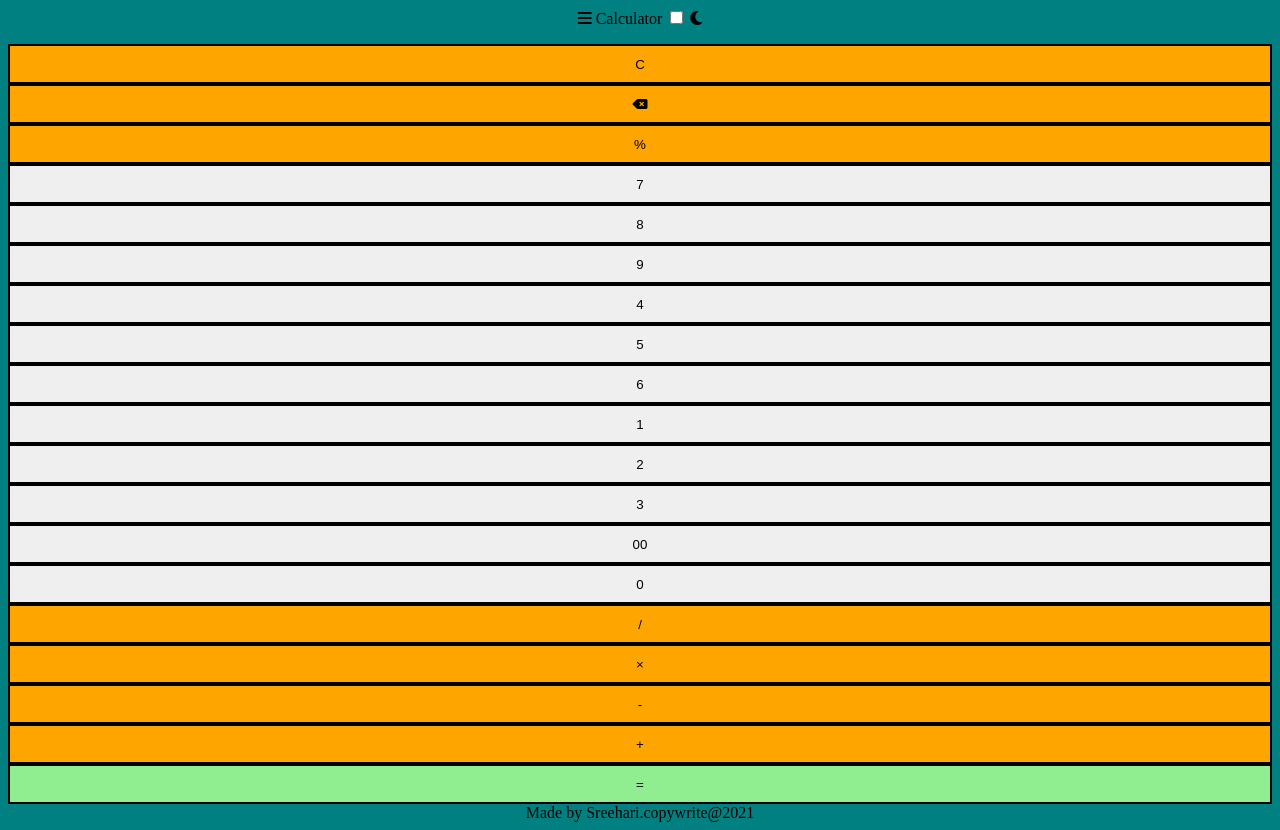
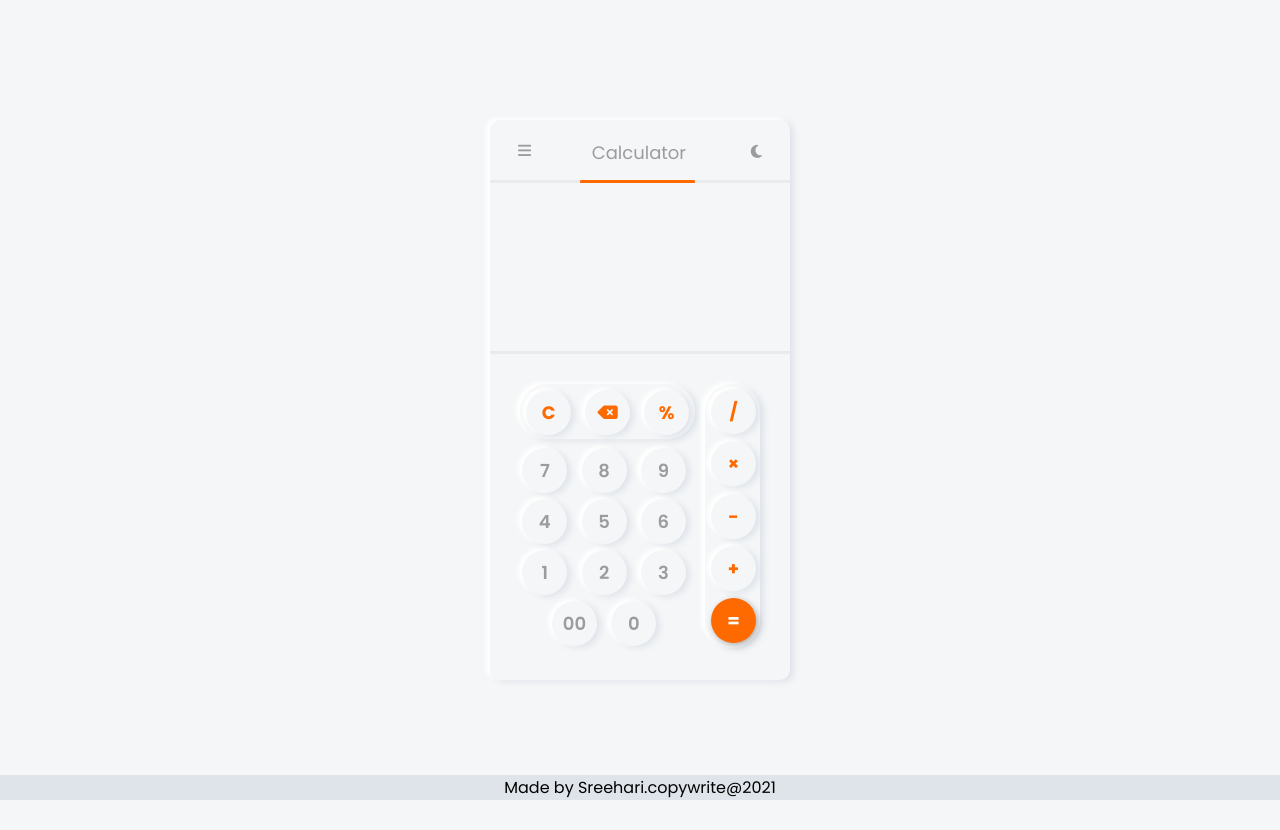
Before and after one commit to SreeHari-123/Calculator, a plain HTML site: page index.html in a window 1280 px wide. After the commit the page ends 800 px from the top, so only its background shows below. Drawn offline with Linux system fonts and the light colour scheme.

Commit message:
Update style.css

```diff
--- a/style.css
+++ b/style.css
@@ -1,89 +1,217 @@
-body{
-    text-align: center;
-    background-color: teal;
+@import url('https://fonts.googleapis.com/css2?family=Poppins:wght@300;400;500;600;700&display=swap');
+*{
+    margin:0;
+    padding:0;
+    font-family: 'Poppins', sans-serif;
 }
-h1{
-    text-align: center;
-    color: white;
-    margin-top: 50px;
+html {
+    --bg: #f5f6f7;
+    --color-text: #9c9c9c;
+    --color-orange: #ff6a00;
+    --color-shadow: -4px -2px 4px 0px #ffffff,
+                    4px 2px 6px 0px #DFE4EA;
+
+    --color-inset-shadow: inset -2px -2px 6px rgba(255,255,255,0.8),
+                        inset 2px 2px 6px rgba(0,0,0,0.1);
+
+    --color-equal-shadow: -2px -2px 6px rgb(3, 169, 244, 0.01),
+                        2px 2px 6px rgba(0,0,0,0.3);
+
+    --color-equal-inset-shadow: inset -2px -2px 6px rgba(255, 106, 0,0.5),
+                            inset 2px 2px 6px rgba(0,0,0,0.3);
 }
-.screen{
-    background-color: gray;
-    border: solid black 2px;
-    color: white;
-    font-size: medium;
-    width: 100%;
-    cursor: default;
-    padding: 10px;
-    margin: auto;
-    margin-bottom: 11px;
 
+html[data-theme='dark'] {
+    --bg: #131419;
+    --color-text: #fff;
+    --color-orange: #ff6a00;
+    --color-shadow: -3px -3px 10px rgba(255,255,255,0.05),
+                    3px 3px 15px rgba(0,0,0,0.5);
+
+    --color-inset-shadow: inset -2px -2px 6px rgba(255,255,255,0.01),
+                        inset 2px 2px 6px rgba(0,0,0,0.8);
+
+    --color-equal-shadow: -2px -2px 6px rgb(3, 169, 244, 0.01),
+                            2px 2px 6px rgba(0,0,0,0.8);
+
+    --color-equal-inset-shadow: inset -2px -2px 6px rgba(255, 106, 0,0.2),
+                                inset 2px 2px 6px rgba(0,0,0,0.5);
 }
-input[type="button"]:hover{
-    background-color: whitesmoke;
+
+
+button{
+    outline: none;
 }
-input[type="button"]:active{
-    background-color: orangered;
+body {
+    background-color: var(--bg);
+}
+.main{
+    width: 300px;
+    height: 560px;
+    position: absolute;
+    top: 50%;
+    left: 50%;
+    transform: translate(-50%,-50%);
+    border-radius: 10px;
+    background-color: var(--bg);
+    box-shadow: var(--color-shadow);
+    overflow: hidden;
+}
+
+.heading{
+    height: 60px;
+    display: flex;
+    justify-content: space-between;
+    align-items: center;
+    position: relative;
+    padding: 0 1.75rem;
+}
+.heading span{
+    color: var(--color-text);
+    font-size: 1.125rem;
+}
+.heading span:nth-child(1),
+.heading span:nth-child(3){
+    cursor: pointer;
+    font-size: 0.9375rem;
+}
+.heading span:nth-child(2){
+    margin-top: 5px;
+}
+.heading span:nth-child(2)::after{
+    width: 115px;
+    content: '';
+    position: absolute;
+    bottom: -5%;
+    border-bottom: 3px solid var(--color-orange);
+    z-index: 100;
+    left: 30%;
+    border-radius: 0.625rem;
+}
+#result{
+    height: 30%;
+    position: relative;
+    background-color: var(--bg);
+    border-top: 3px solid rgba(0,0,0,0.05);
+    border-bottom: 3px solid rgba(0,0,0,0.05);
+}
+#history-value{
+    position: absolute;
+    text-align: right;
+    bottom:30%;
+    right: 5%;
+    font-size: 2rem;
+    color: var(--color-text);
+}
+#output-value{
+    position: absolute;
+    text-align: right;
+    bottom:2%;
+    right: 5%;
+    font-size: 2rem;
+    color: var(--color-text);
+}
+#keyboard{
+    padding: 1.875rem 1.25rem;
+}
+.operator,
+.number{
+    width: 45px;
+    height: 45px;
+    border-radius: 50%;
+    border: none;
+    background-color: var(--bg);
+    font-weight: 900;
+    font-size: 1.125rem;
+    cursor: pointer;
+    box-shadow: var(--color-shadow);
+}
+.group{
+    width: 185px;
+    float: left;
+}
+.top-section{
+    height: auto;
+    position: relative;
+    display: flex;
+    justify-content: space-around;
+    padding:0.25rem 0.375rem;
+    border-radius: 1.875rem;
+    justify-content: space-between;
+    margin-left: 0.625rem;
+    background: var(--bg);
+    box-shadow: var(--color-shadow);
+}
+.top-section button{
+    margin-top: 0.125rem;
+}
+.middle-section{
+    height: auto;
+    position: relative;
+    display: flex;
+    justify-content: space-between;
+    flex-direction: column;
+    align-items: center;
+    padding: 0.25rem;
+    border-radius: 1.875rem;
+    margin-top: 0.125rem;
+    margin-left: 0.20rem;
+}
+.middle-section button{
+    margin: 0.1875rem 0.3125rem;
+    color: var(--color-text);
+    font-weight: 600;
+}
+.side-section{
+    float: left;
+    height: 254px;
+    position: relative;
+    display: flex;
+    flex-direction: column;
+    padding:0.3125rem  0.25rem;
+    border-radius: 1.875rem;
+    justify-content: space-between;
+    margin-left: 0.625rem;
+    background: var(--bg);
+    box-shadow: var(--color-shadow);
+}
+.side-section button{
+    margin-left: 0.125rem;
+}
+.equal{
+    background-color: var(--color-orange);
+    color: #fff !important;
+    box-shadow: var(--color-equal-shadow);
 }
 .operator{
-    background-color: orange;
-    padding: 5px;
-    color: black;
-    border:solid black 2px;
-    width: 100%;
-    height: 40px;
-    cursor: pointer;
+    color: var(--color-orange);
+}
 
+.operator:active,
+.number:active,
+.operator:hover,
+.number:hover{
+    box-shadow: var(--color-inset-shadow);
 }
-.number{
-    padding: 5px;
-    height: 40px;
-    color: black;
-    border : solid black 2px;
-    width: 100%;
+.equal:active,
+.equal:hover{
+    background: var(--color-orange);
+    box-shadow: var(--color-equal-inset-shadow);
+}
+
+.fas{
     cursor: pointer;
 }
-.decimal{
-    background-color:lightblue;
-    padding: 5px;
-    color: black;
-    border:solid black 2px;
+label input[type="checkbox"]{
+    -webkit-appearance: none;
+}
+label input[type="checkbox"]:checked ~ .fas{
+    color: var(--color-orange);
+}
+footer{
+    position: absolute;
+    bottom: 0;
+    text-align: center;
     width: 100%;
-    height: 40px;
-    cursor: pointer;
+    background-color: #DFE4EA;
 }
-.clear{
-    background-color:lightsalmon;
-    padding: 5px;
-    color: black;
-    border:solid black 2px;
-    width: 100%;
-    height: 40px;
-    margin:auto;
-    cursor: pointer;
-    margin-bottom: 10px;
-}
-.equal{
-    background-color: lightgreen;
-    padding: 5px;
-    color: black;
-    border:solid black 2px;
-    width: 100%;
-    height: 40px;
-    cursor: pointer;
-}
-.container{
-    background-color: white;
-    padding: 15px;
-    color: black;
-    border:solid black 2px;
-    width: 40%;
-   display: block;
-   align-self: center;
-   border-radius: 10px;
-   box-shadow: 5x 10px 20px black;
-   margin: 100px auto;
-}
-table{
-    width: 100%;
-}
```
